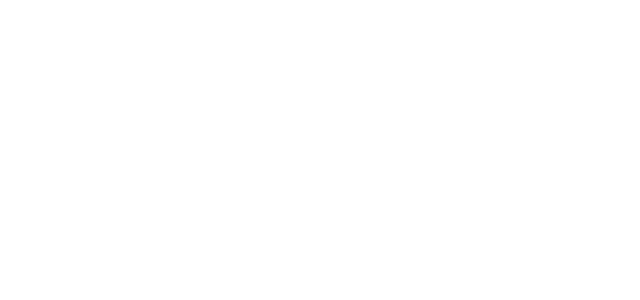
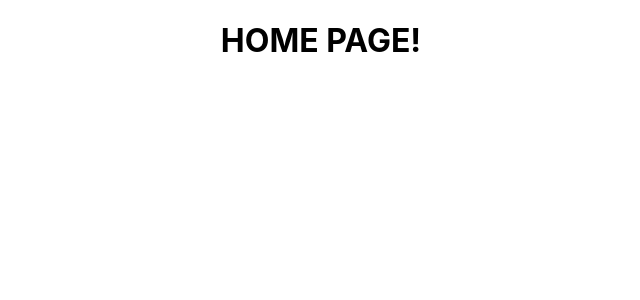
Before and after one commit to will-bush/plan-coding-challenge, a React (Create React App) app in the folder plan-coding-challenge/: page /home in a window 1280 px wide. Shown: the top 300 px of the page, without its empty margins (319-959 px from the left). Built offline with nearby package versions, Linux system fonts and the light colour scheme.

Commit message:
routes added to App.js, Welcome/Home/About components created and connected to routes

```diff
--- a/plan-coding-challenge/src/App.js
+++ b/plan-coding-challenge/src/App.js
@@ -1,13 +1,36 @@
 import React from 'react';
-import logo from './logo.svg';
 import './App.css';
+import { Route, withRouter, Switch } from 'react-router-dom'
+import Welcome from './Components/Welcome'
+import Home from './Components/Home'
+import About from './Components/About'
 
 function App() {
   return (
     <div className="App">
+      <Switch>
+        <Route
+          path='/' exact
+          component={routerProps => (
+              <Welcome {...routerProps} />
+            )}
+        />
+        <Route
+          path='/home'
+          component={routerProps => (
+              <Home {...routerProps} />
+            )}
+        />
+        <Route
+          path='/about'
+          component={routerProps => (
+              <About {...routerProps} />
+            )}
+        />
+      </Switch>
 
     </div>
   );
 }
 
-export default App;
+export default withRouter(App)
--- /dev/null
+++ b/plan-coding-challenge/src/Components/About.js
@@ -0,0 +1,15 @@
+import React from 'react';
+
+class About extends React.Component {
+
+    render() {
+
+        return (
+            <div>
+                <h1>ABOUT!</h1>
+            </div>
+        )
+    }
+}
+
+export default About;
--- /dev/null
+++ b/plan-coding-challenge/src/Components/Home.js
@@ -0,0 +1,15 @@
+import React from 'react';
+
+class Home extends React.Component {
+
+    render() {
+
+        return (
+            <div>
+                <h1>HOME PAGE!</h1>
+            </div>
+        )
+    }
+}
+
+export default Home;
--- /dev/null
+++ b/plan-coding-challenge/src/Components/Welcome.js
@@ -0,0 +1,15 @@
+import React from 'react';
+
+class Welcome extends React.Component {
+
+    render() {
+
+        return (
+            <div>
+                <h1>WELCOME!</h1>
+            </div>
+        )
+    }
+}
+
+export default Welcome;
```
